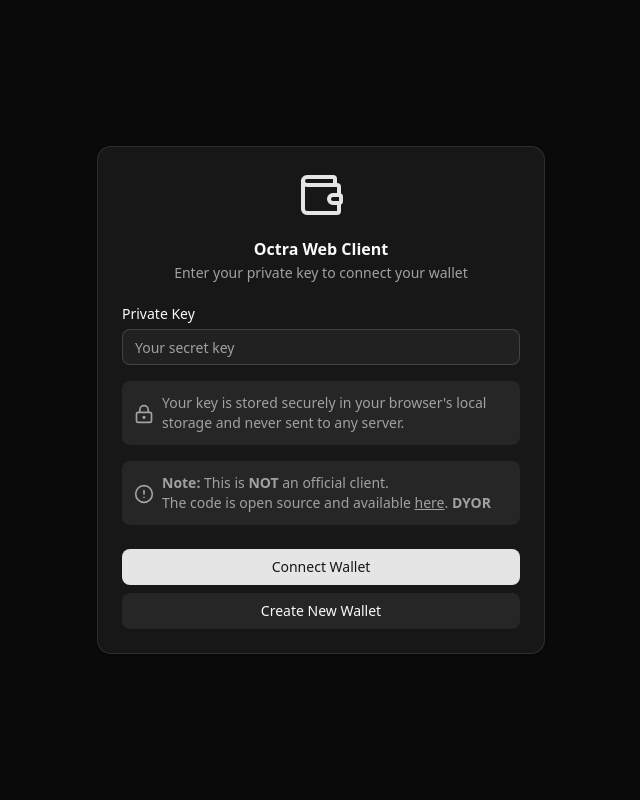
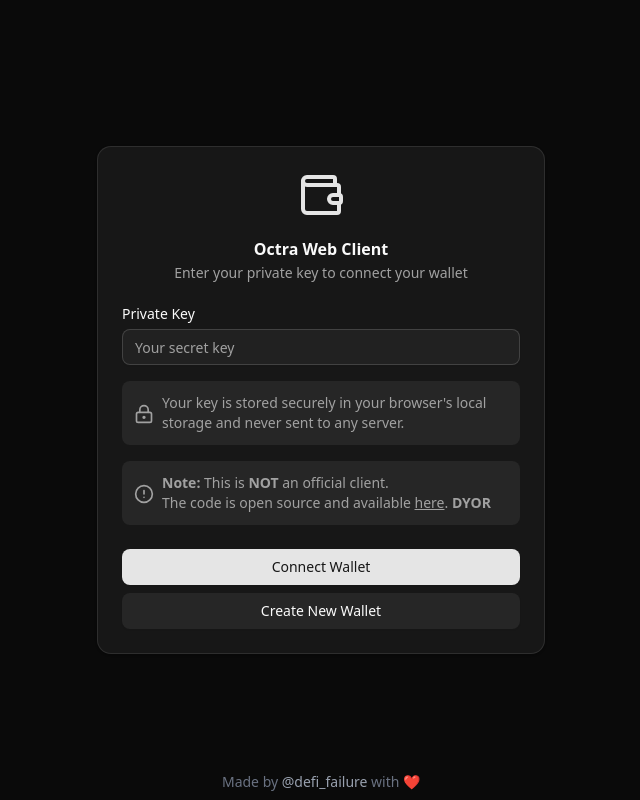
Before and after one commit to defi-failure/non-official-octra-web-client, a Next.js app: page / in a window 1280 px wide. Shown: the whole page, without its empty margins (319-959 px from the left). Built offline with nearby package versions, Linux system fonts and the light colour scheme.

Commit message:
minor fix

```diff
--- a/app/components/dashboard.tsx
+++ b/app/components/dashboard.tsx
@@ -19,6 +19,7 @@
           </div>
         </main>
       </div>
+      <div className="mt-16"></div>
     </div>
   );
 }
--- /dev/null
+++ b/app/components/footer.tsx
@@ -0,0 +1,22 @@
+import React from 'react';
+
+export function Footer() {
+  return (
+    <footer className="fixed bottom-0 left-0 right-0 w-full py-2 bg-background">
+      <div className="container mx-auto text-center text-xs md:text-sm text-gray-500">
+        <p>
+          Made by{' '}
+          <a
+            href="https://x.com/defi_failure"
+            target="_blank"
+            rel="noopener noreferrer"
+            className="font-medium text-gray-400 hover:text-gray-200"
+          >
+            @defi_failure
+          </a>{' '}
+          with ❤️
+        </p>
+      </div>
+    </footer>
+  );
+}
--- a/app/layout.tsx
+++ b/app/layout.tsx
@@ -4,6 +4,7 @@
 import { WalletProvider } from "@/context/WalletContext";
 import { SpeedInsights } from "@vercel/speed-insights/next"
 import { Analytics } from "@vercel/analytics/next"
+import { Footer } from "@/app/components/footer";
 
 const geistSans = Geist({
   variable: "--font-geist-sans",
@@ -31,6 +32,7 @@
         className={`${geistSans.variable} ${geistMono.variable} bg-background text-foreground dark`}
       >
         <WalletProvider>{children}</WalletProvider>
+        <Footer />
         <Analytics />
         <SpeedInsights />
       </body>
--- a/hooks/use-wallet-data.ts
+++ b/hooks/use-wallet-data.ts
@@ -51,8 +51,8 @@
   };
 
   return {
-    balance: balanceData?.balance,
-    nonce: getCombinedNonce(),
+    balance: balanceData?.balance || 0,
+    nonce: getCombinedNonce() || 0,
     isLoading: balanceLoading || stagingLoading,
     error: balanceError || stagingError,
   };
```
